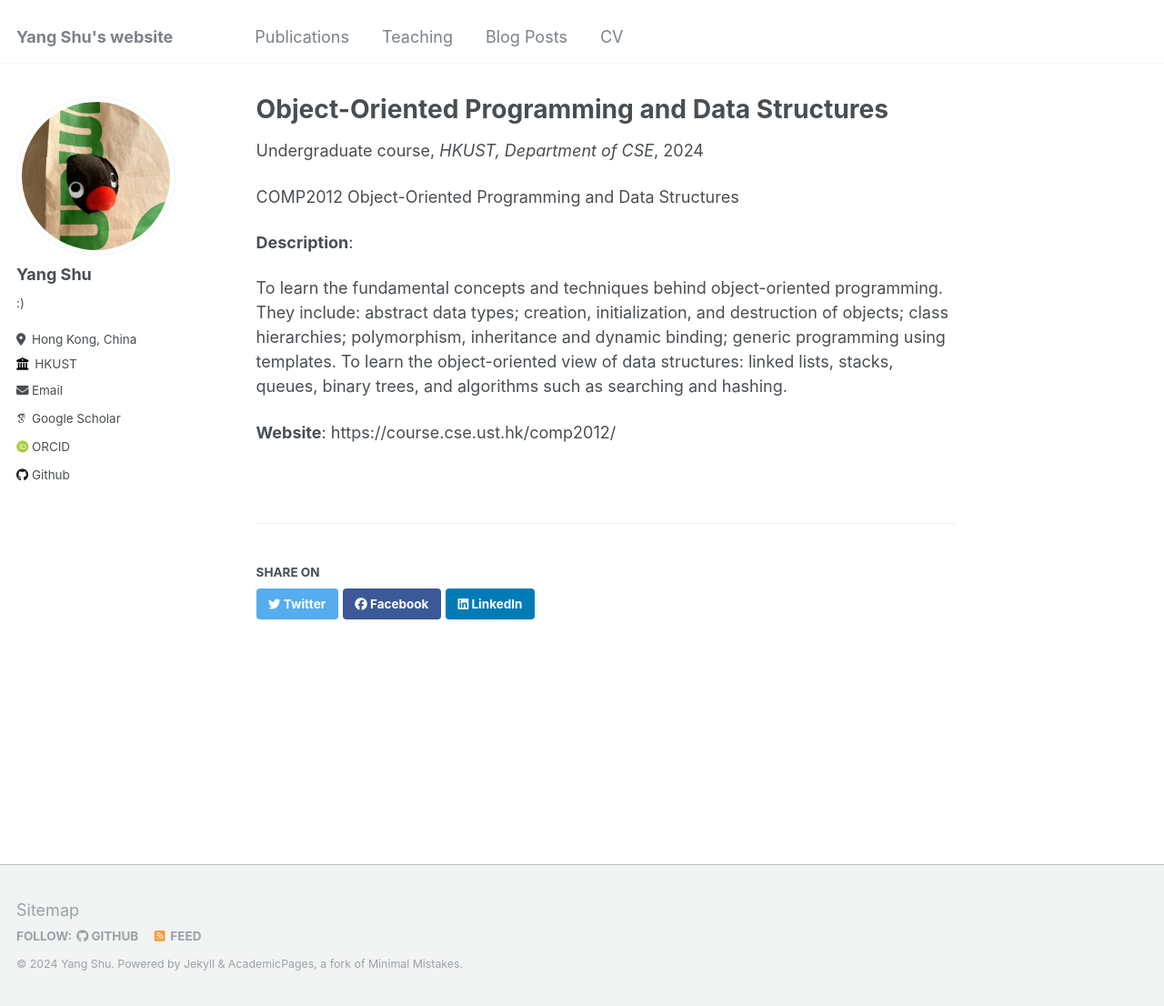
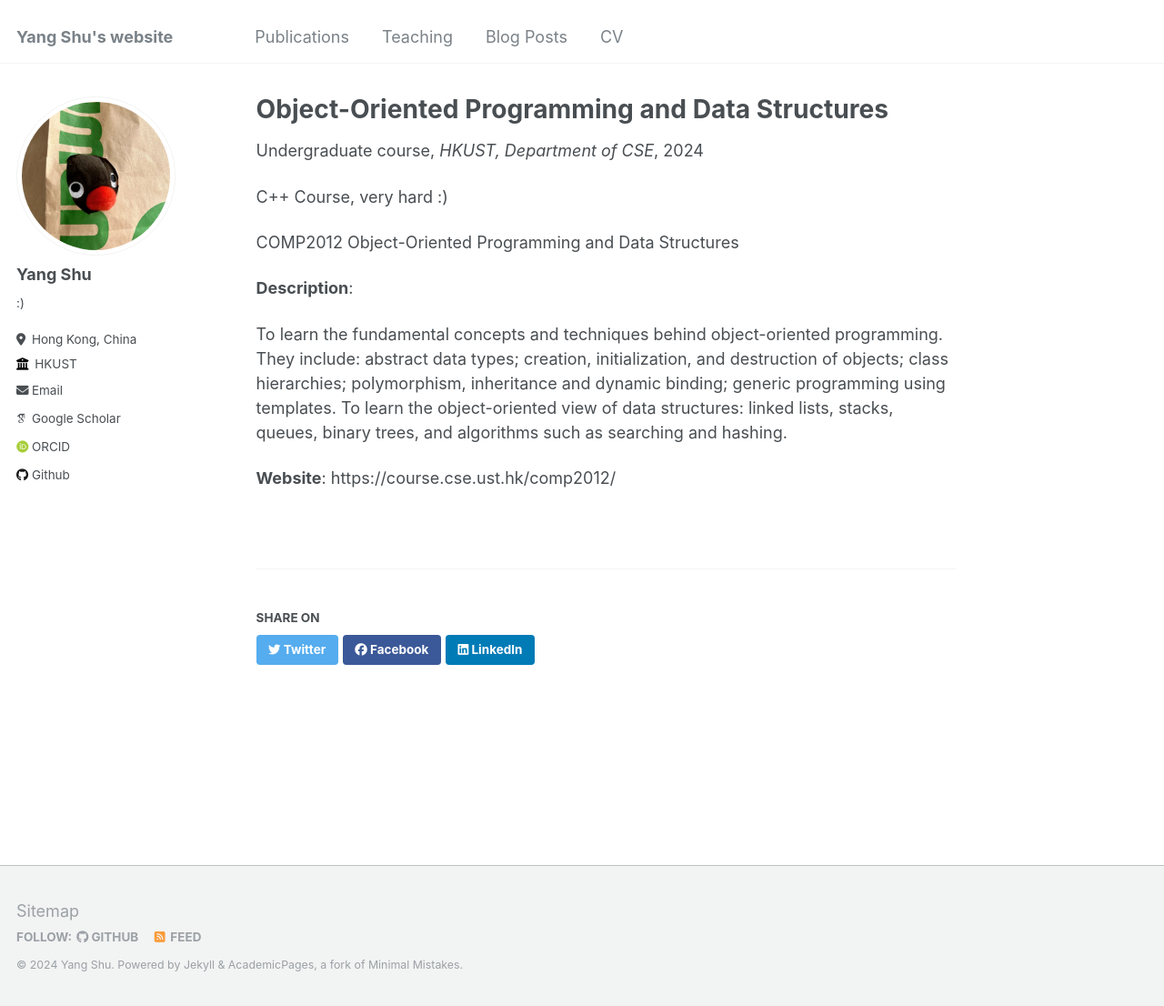
Before and after one commit to isyangshu/isyangshu.github.io, a Jekyll site: the page built from _teaching/2024-spring-teaching-1.md, in a window 1280 px wide and 1106 px high. Shown: the whole window at 91% size. Built offline with Jekyll 4.4.1, drawn with Linux system fonts in a browser that asks for light colours; some web fonts are replaced.

Commit message:
Update 2024-spring-teaching-1.md

```diff
--- a/_teaching/2024-spring-teaching-1.md
+++ b/_teaching/2024-spring-teaching-1.md
@@ -8,6 +8,8 @@ date: 2024-03-01
 location: "Hong Kong, China"
 ---
 
+C++ Course, very hard :)
+
 COMP2012 Object-Oriented Programming and Data Structures
 
 **Description**:
```
